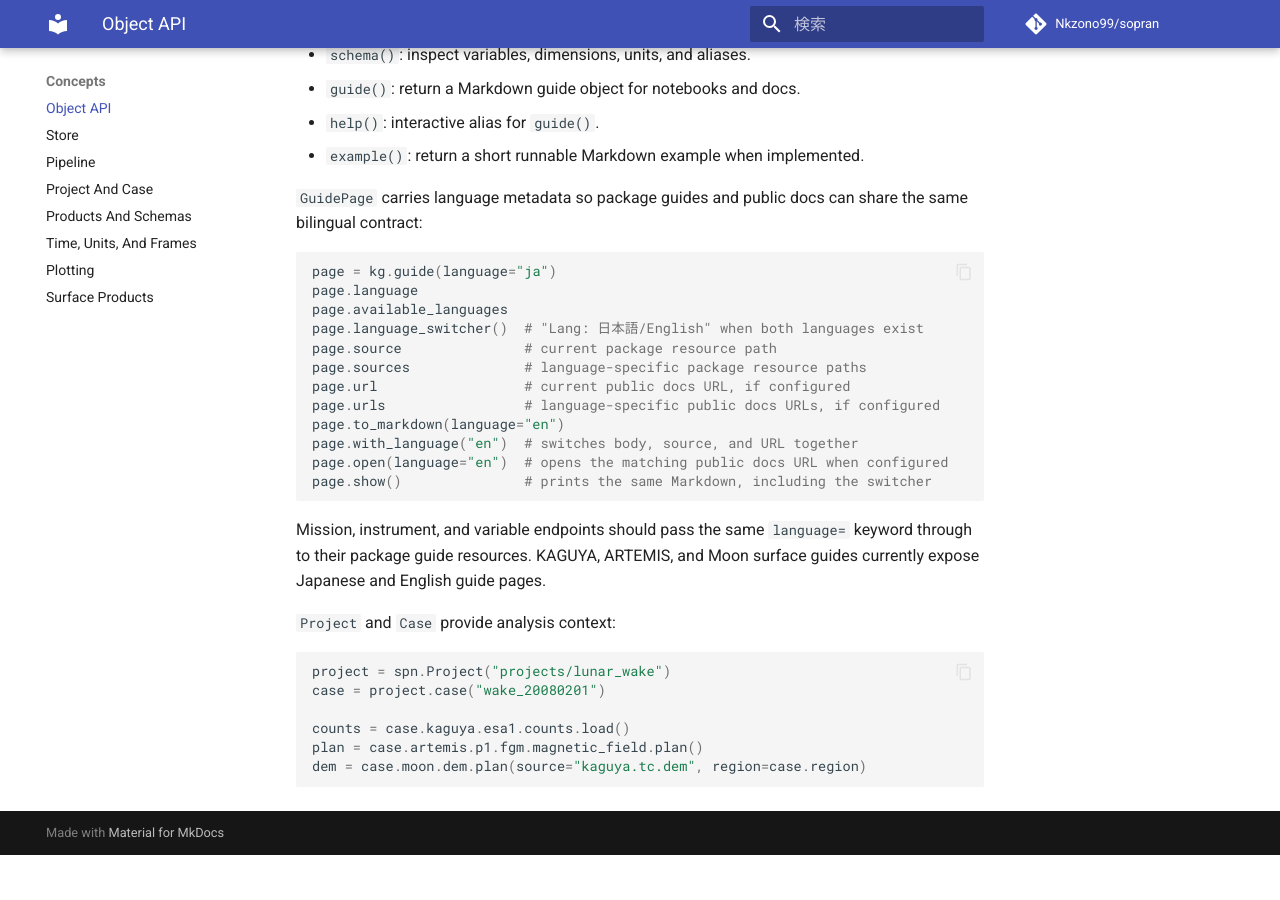
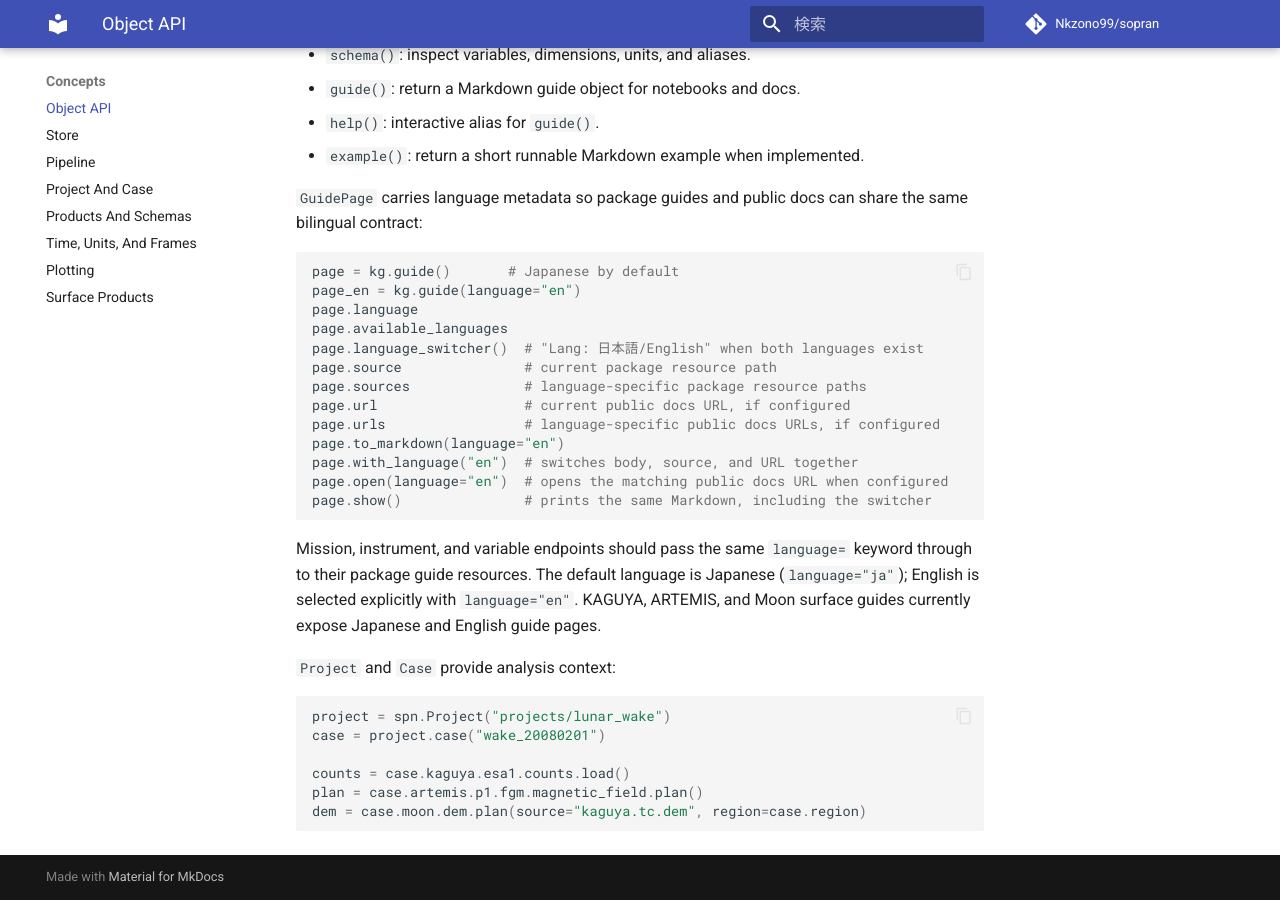
Before and after one commit to Nkzono99/sopran, an MkDocs documentation site: the page built from docs/concepts/object-api.md, in a window 1280 px wide and 900 px high, scrolled down 527 px. Built offline with MkDocs 1.6.1 and Material for MkDocs 9.7.7, drawn with Linux system fonts in a browser that asks for light colours; comment, search, counter and statistics services are not loaded; before the commit the page ends 1382 px from its top, so only the background shows below that.

Commit message:
Default guides to Japanese

````diff
--- a/docs/concepts/object-api.md
+++ b/docs/concepts/object-api.md
@@ -25,7 +25,8 @@ scan, collect, or compute data. Execution happens at explicit methods:
 share the same bilingual contract:
 
 ```python
-page = kg.guide(language="ja")
+page = kg.guide()       # Japanese by default
+page_en = kg.guide(language="en")
 page.language
 page.available_languages
 page.language_switcher()  # "Lang: 日本語/English" when both languages exist
@@ -40,8 +41,10 @@ page.show()               # prints the same Markdown, including the switcher
 ```
 
 Mission, instrument, and variable endpoints should pass the same `language=`
-keyword through to their package guide resources. KAGUYA, ARTEMIS, and Moon
-surface guides currently expose Japanese and English guide pages.
+keyword through to their package guide resources. The default language is
+Japanese (`language="ja"`); English is selected explicitly with `language="en"`.
+KAGUYA, ARTEMIS, and Moon surface guides currently expose Japanese and English
+guide pages.
 
 `Project` and `Case` provide analysis context:
 
````
Also changed, not shown: SPEC.md (+3 -1 lines), docs/getting-started/first-analysis.md (+2 -1 lines), 6 other files.
